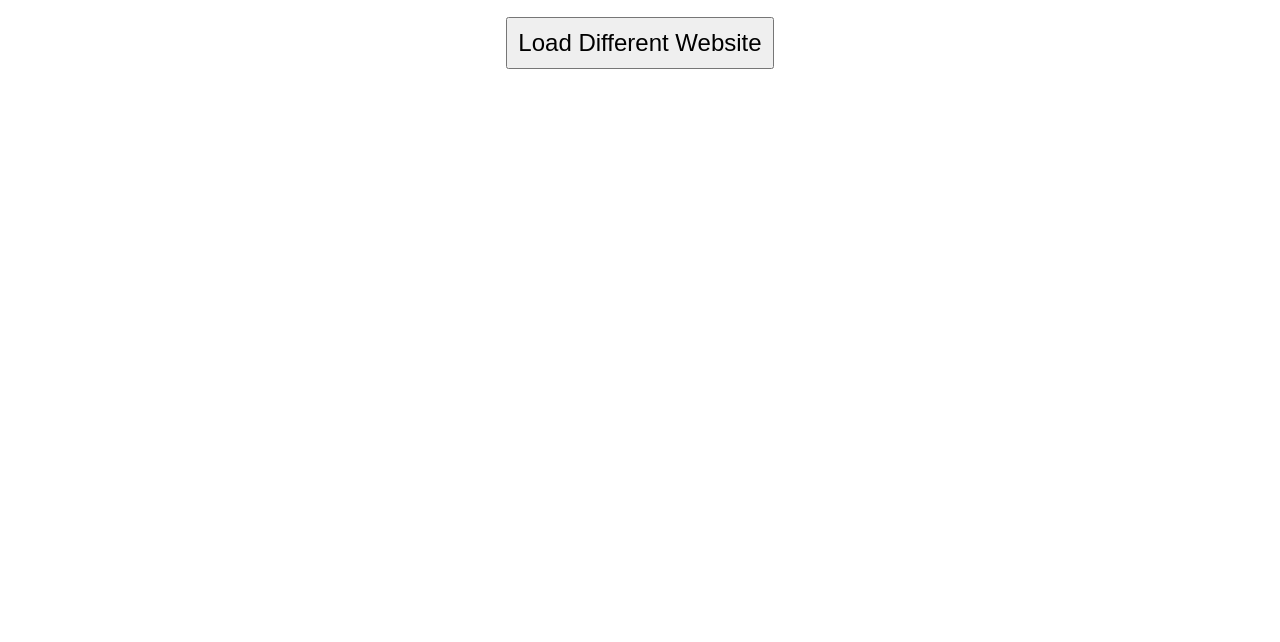
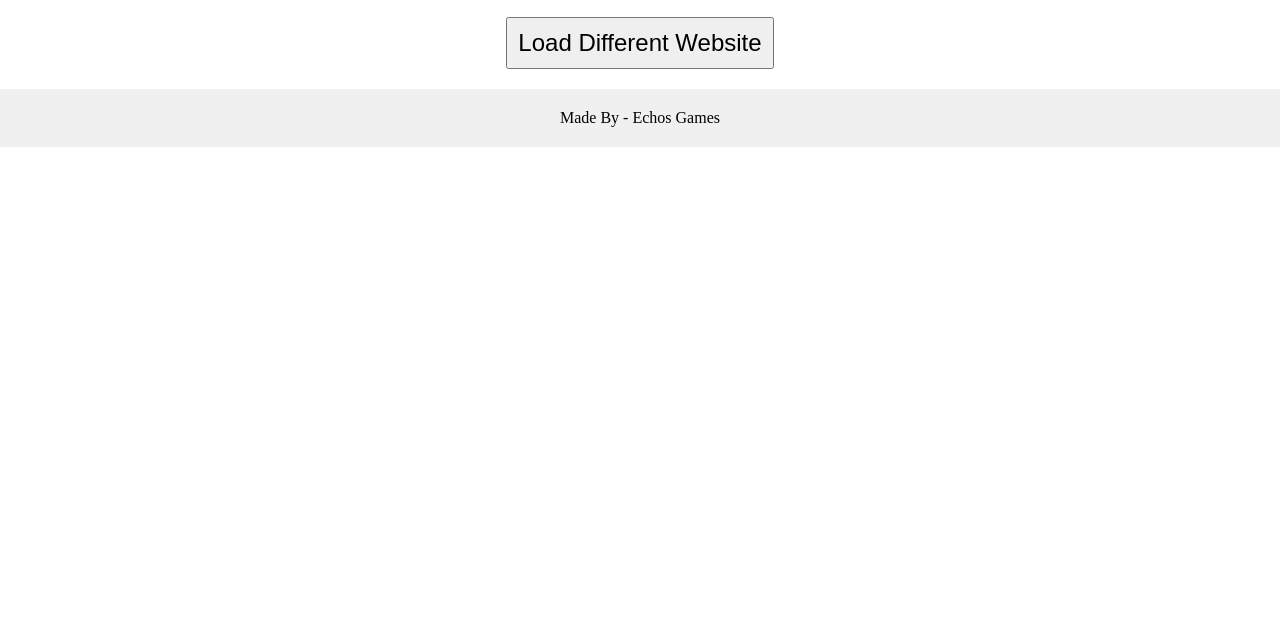
Before and after one commit to Greys2121/touchme, a plain HTML site: page index.html in a window 1280 px wide. Shown: the part 158-800 px from the top of the page. Drawn offline with Linux system fonts and the light colour scheme.

Commit message:
Update index.html

```diff
--- a/index.html
+++ b/index.html
@@ -22,11 +22,18 @@
             padding: 10px;
             font-size: 1.5em;
         }
+        #madeBy {
+            text-align: center;
+            font-size: 1em;
+            padding: 20px;
+            background-color: #f0f0f0;
+        }
     </style>
 </head>
 <body>
     <div id="bigTitle">Plasma</div>
     <button id="fullscreenButton" onclick="loadNewWebsite()">Load Different Website</button>
+    <div id="madeBy">Made By - Echos Games</div>
 
     <script>
         function loadNewWebsite() {
```
